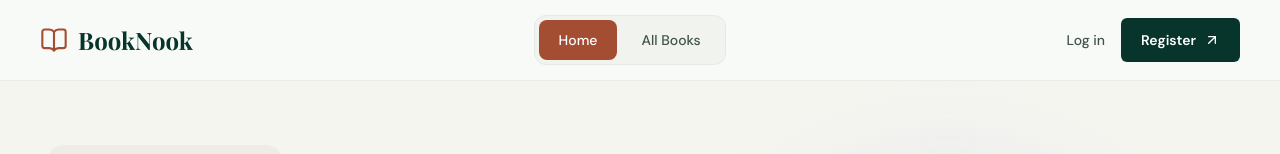
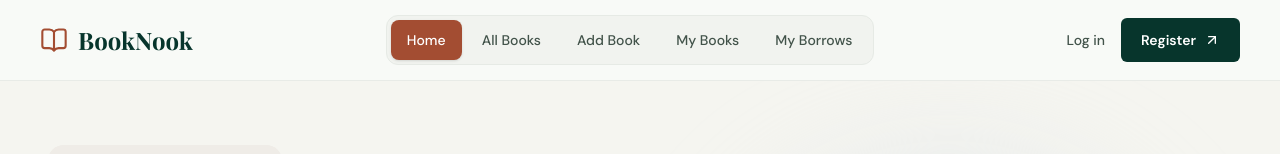
Before and after one commit to ariful-arif124/booknook-client, a Next.js app: page / in a window 1280 px wide. Shown: the top 154 px of the page. Built offline with nearby package versions, Linux system fonts and the light colour scheme; a web font is replaced by a local one.

Commit message:
Improve BookNook navbar with all pages and responsive navigation

```diff
--- a/src/components/layout/navbar.tsx
+++ b/src/components/layout/navbar.tsx
@@ -4,21 +4,64 @@
 import Link from "next/link";
 import { usePathname } from "next/navigation";
 import { useState } from "react";
-import { BookOpen, Menu, X, ArrowUpRight } from "lucide-react";
+
+import {
+  BookOpen,
+  Menu,
+  X,
+  ArrowUpRight,
+} from "lucide-react";
 
 const navLinks = [
-  { name: "Home", href: "/" },
-  { name: "All Books", href: "/books" },
+  {
+    name: "Home",
+    href: "/",
+  },
+  {
+    name: "All Books",
+    href: "/books",
+  },
+  {
+    name: "Add Book",
+    href: "/add-book",
+  },
+  {
+    name: "My Books",
+    href: "/my-books",
+  },
+  {
+    name: "My Borrows",
+    href: "/my-borrows",
+  },
 ];
 
 export default function Navbar() {
   const pathname = usePathname();
   const [isOpen, setIsOpen] = useState(false);
 
+  const isActive = (href: string) => {
+    if (href === "/") {
+      return pathname === "/";
+    }
+
+    return (
+      pathname === href ||
+      pathname.startsWith(`${href}/`)
+    );
+  };
+
+  const closeMenu = () => {
+    setIsOpen(false);
+  };
+
   return (
     <header className="sticky top-0 z-50 border-b border-[#E8EBE7] bg-[#F8FAF7]">
-      <div className="mx-auto flex h-20 max-w-7xl items-center justify-between gap-6 px-5 lg:px-10">
-        <Link href="/" className="flex items-center gap-2.5">
+      <div className="mx-auto flex h-20 max-w-7xl items-center justify-between gap-4 px-5 lg:px-8 xl:px-10">
+        <Link
+          href="/"
+          onClick={closeMenu}
+          className="flex shrink-0 items-center gap-2.5"
+        >
           <BookOpen
             size={28}
             strokeWidth={1.8}
@@ -30,33 +73,45 @@ export default function Navbar() {
           </span>
         </Link>
 
-        <nav className="hidden items-center gap-1 rounded-xl border border-[#E6EAE5] bg-[#F1F3EF] p-1 lg:flex">
-          {navLinks.map((link) => (
+        <nav
+          aria-label="Main navigation"
+          className="hidden items-center gap-1 rounded-xl border border-[#E6EAE5] bg-[#F1F3EF] p-1 lg:flex"
+        >
+          {navLinks.map((link) => {
+            const active = isActive(link.href);
+
+            return (
               <Link
                 key={link.href}
                 href={link.href}
-              className={`rounded-lg px-5 py-2.5 text-sm font-medium transition-colors ${
-                pathname === link.href
-                  ? "bg-[#A34D32] text-white"
-                  : "text-[#42534A] hover:bg-white"
+                aria-current={active ? "page" : undefined}
+                className={`whitespace-nowrap rounded-lg px-3 py-2.5 text-xs font-medium transition-all xl:px-4 xl:text-sm ${
+                  active
+                    ? "bg-[#A34D32] text-white shadow-sm"
+                    : "text-[#42534A] hover:bg-white hover:text-[#07352C]"
                 }`}
               >
                 {link.name}
               </Link>
-          ))}
+            );
+          })}
         </nav>
 
-        <div className="hidden items-center gap-4 lg:flex">
+        <div className="hidden shrink-0 items-center gap-4 lg:flex">
           <Link
             href="/login"
-            className="text-sm font-medium text-[#42534A] hover:text-[#A34D32]"
+            className={`text-sm font-medium transition-colors ${
+              pathname === "/login"
+                ? "text-[#A34D32]"
+                : "text-[#42534A] hover:text-[#A34D32]"
+            }`}
           >
             Log in
           </Link>
 
           <Link
             href="/register"
-            className="flex items-center gap-2 rounded-md bg-[#07352C] px-5 py-3 text-sm font-semibold text-white transition-colors hover:bg-[#145244]"
+            className="flex items-center gap-2 rounded-md bg-[#07352C] px-4 py-3 text-sm font-semibold text-white transition-colors hover:bg-[#145244] xl:px-5"
           >
             Register
             <ArrowUpRight size={16} />
@@ -66,46 +121,67 @@ export default function Navbar() {
         <button
           type="button"
           onClick={() => setIsOpen(!isOpen)}
-          className="rounded-lg p-2 text-[#07352C] lg:hidden"
+          className="inline-flex h-11 w-11 items-center justify-center rounded-lg border border-[#E6EAE5] text-[#07352C] transition-colors hover:bg-[#EDF1EB] lg:hidden"
           aria-label={isOpen ? "Close menu" : "Open menu"}
           aria-expanded={isOpen}
+          aria-controls="booknook-mobile-menu"
         >
-          {isOpen ? <X size={25} /> : <Menu size={25} />}
+          {isOpen ? (
+            <X size={24} />
+          ) : (
+            <Menu size={24} />
+          )}
         </button>
       </div>
 
       {isOpen && (
-        <nav className="border-t border-[#E8EBE7] bg-[#F8FAF7] px-5 py-5 lg:hidden">
-          <div className="flex flex-col gap-2">
-            {navLinks.map((link) => (
+        <nav
+          id="booknook-mobile-menu"
+          aria-label="Mobile navigation"
+          className="border-t border-[#E8EBE7] bg-[#F8FAF7] px-5 py-5 shadow-lg lg:hidden"
+        >
+          <div className="mx-auto flex max-w-7xl flex-col gap-2">
+            {navLinks.map((link) => {
+              const active = isActive(link.href);
+
+              return (
                 <Link
                   key={link.href}
                   href={link.href}
-                onClick={() => setIsOpen(false)}
-                className={`rounded-lg px-4 py-3 text-sm font-medium ${
-                  pathname === link.href
-                    ? "bg-[#07352C] text-white"
+                  onClick={closeMenu}
+                  aria-current={active ? "page" : undefined}
+                  className={`rounded-lg px-4 py-3 text-sm font-medium transition-colors ${
+                    active
+                      ? "bg-[#A34D32] text-white"
                       : "text-[#42534A] hover:bg-[#EDF1EB]"
                   }`}
                 >
                   {link.name}
                 </Link>
-            ))}
+              );
+            })}
+
+            <div className="my-3 h-px bg-[#E6EAE5]" />
 
             <Link
               href="/login"
-              onClick={() => setIsOpen(false)}
-              className="rounded-lg px-4 py-3 text-sm font-medium text-[#42534A]"
+              onClick={closeMenu}
+              className={`rounded-lg px-4 py-3 text-sm font-medium ${
+                pathname === "/login"
+                  ? "bg-[#EDE9E3] text-[#A34D32]"
+                  : "text-[#42534A] hover:bg-[#EDF1EB]"
+              }`}
             >
               Log in
             </Link>
 
             <Link
               href="/register"
-              onClick={() => setIsOpen(false)}
-              className="rounded-lg bg-[#07352C] px-4 py-3 text-center text-sm font-semibold text-white"
+              onClick={closeMenu}
+              className="flex items-center justify-center gap-2 rounded-lg bg-[#07352C] px-4 py-3 text-sm font-semibold text-white transition-colors hover:bg-[#145244]"
             >
               Register
+              <ArrowUpRight size={16} />
             </Link>
           </div>
         </nav>
```
Lines whose indentation alone changed are shown as unchanged.
